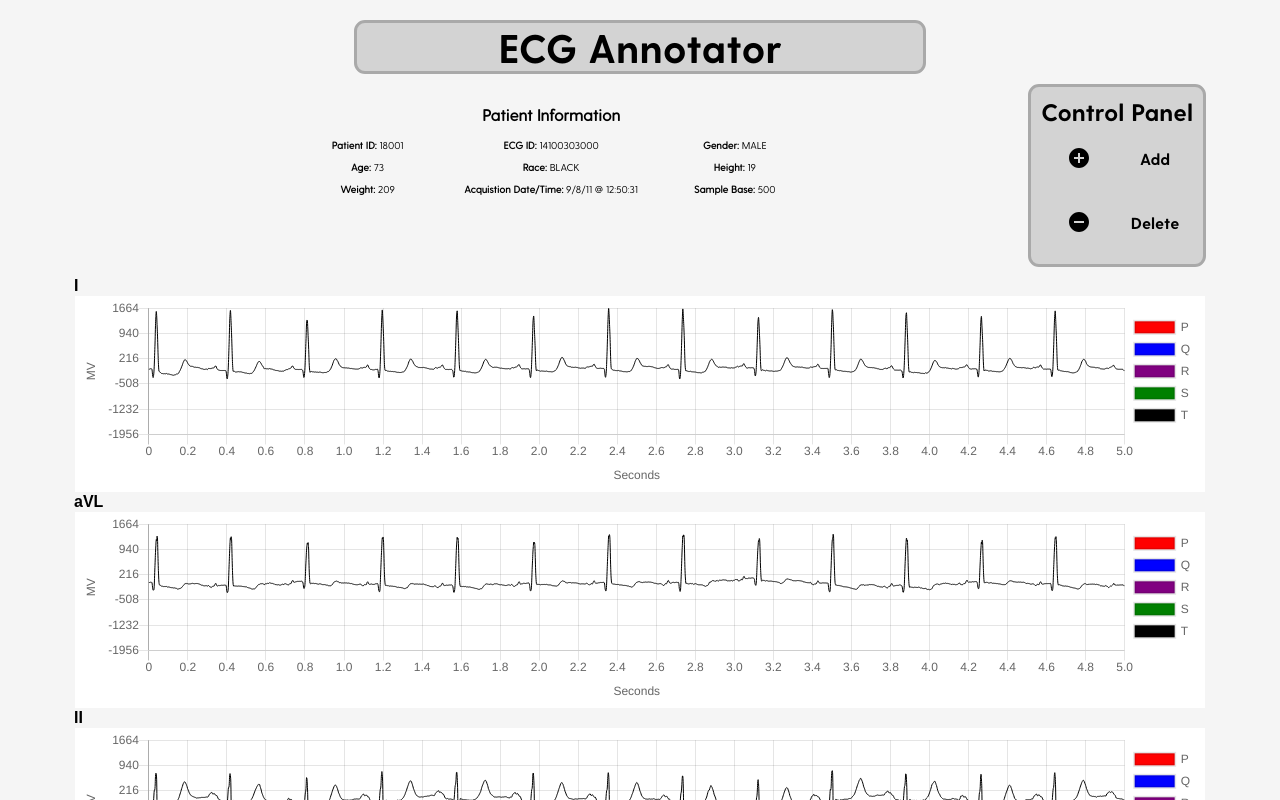
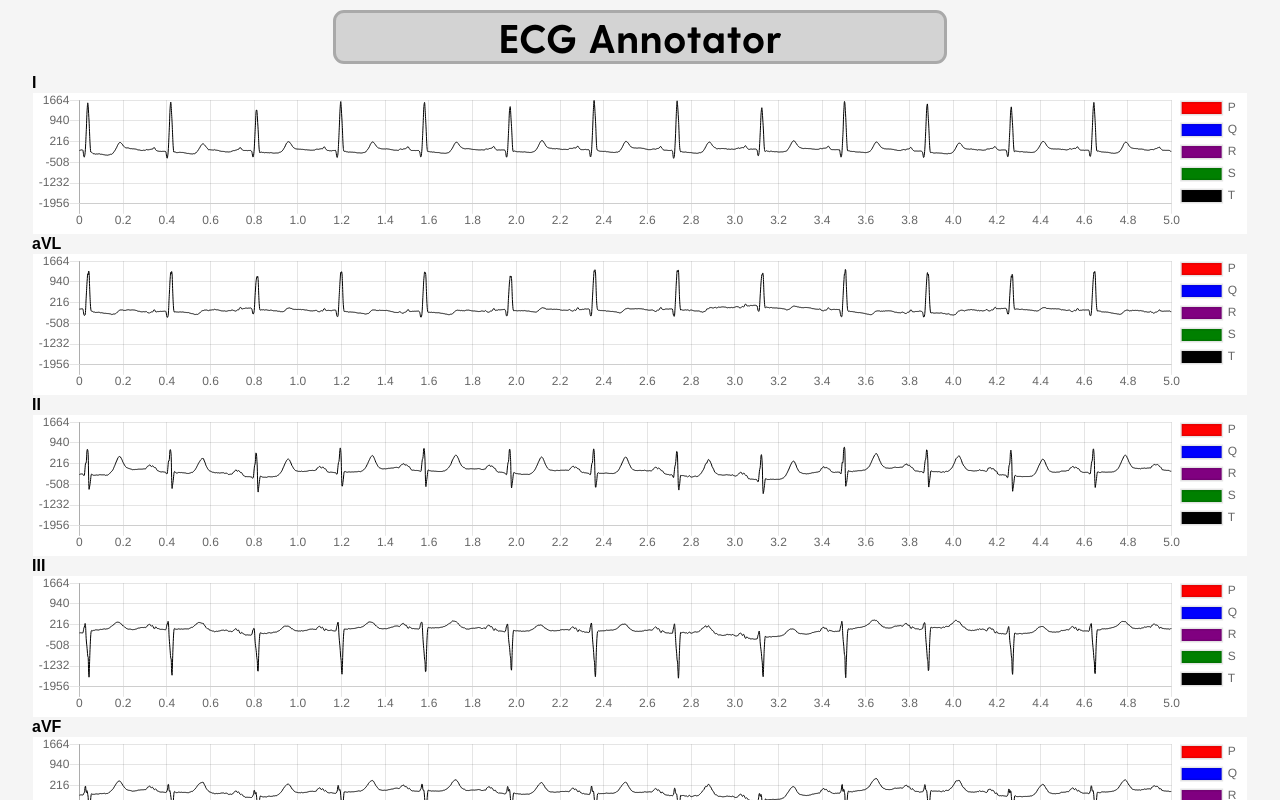
Before and after one commit to mtmiller0417/CISC475, a React (Create React App) app in the folder client/: page / in a window 1280 px wide. Shown: the top 800 px of the page. Built offline with nearby package versions, Linux system fonts and the light colour scheme; the HTML template or start-up script is replaced by a standard one; a web font is replaced by a local one.

Commit message:
possible formatting

```diff
--- a/client/src/components/Graph.js
+++ b/client/src/components/Graph.js
@@ -215,7 +215,7 @@ class Graph extends Component{
             ],
           };
 
-          let height = 50
+          let height = 35
           let dataLen = this.state.data.datasets.data.length
           let total_time = 1
           if(this.state.data.datasets.data[dataLen - 1]){
@@ -275,7 +275,7 @@ class Graph extends Component{
                                         display: true,
                                     },*/
                                     scaleLabel: {
-                                        display: true,
+                                        display: false,
                                         labelString: 'Seconds'
                                     }
                                 }],
@@ -289,7 +289,7 @@ class Graph extends Component{
                                         display: true
                                     },
                                     scaleLabel: {
-                                        display: true,
+                                        display: false,
                                         labelString: 'MV'
                                     }
                                 }]
--- a/client/src/components/Grid/Grid.module.scss
+++ b/client/src/components/Grid/Grid.module.scss
@@ -1,5 +1,5 @@
 .grid {
 	display: grid;
 	grid-template-columns: 12fr;
-	margin: 10px;
+	margin: 0px;
 }
--- a/client/src/components/Grid/GridItem/GridItem.module.scss
+++ b/client/src/components/Grid/GridItem/GridItem.module.scss
@@ -1,6 +1,6 @@
 .gridItem {
 	background-color: white;
-	padding: 5px;
+	padding: 0px;
 	font-size: 30px;
 	text-align: center;
 	border: 1px solid #f5f5f5;
--- a/client/src/components/MainContainer/MainContainer.js
+++ b/client/src/components/MainContainer/MainContainer.js
@@ -287,8 +287,7 @@ export default class MainContainer extends React.Component {
 			<div className={styles.container}>
 				<Grid>
 					<Header />
-					<Metadata />
-					<ControlPanel />
+
 				</Grid>
 
 				<Grid>
@@ -316,6 +315,7 @@ export default class MainContainer extends React.Component {
                     <GridItem inputArr={{data: this.state.v5, title: "V5", labels: this.state.labels, p: this.state.p, q: this.state.q, r: this.state.r, s: this.state.s, t: this.state.t, extra_info: this.state.extra_info}}/>
 					<div><b>V6</b></div>
                     <GridItem inputArr={{data: this.state.v6, title: "V6", labels: this.state.labels, p: this.state.p, q: this.state.q, r: this.state.r, s: this.state.s, t: this.state.t, extra_info: this.state.extra_info}}/>
+                                    <Metadata />
 				</Grid>
 			</div>
 		);
--- a/client/src/components/MainContainer/MainContainer.module.scss
+++ b/client/src/components/MainContainer/MainContainer.module.scss
@@ -1,4 +1,4 @@
 .container {
-	width: 90vw;
+	width: 95vw;
 	margin: 0 auto;
 }
--- a/client/src/components/Metadata/Metadata.module.scss
+++ b/client/src/components/Metadata/Metadata.module.scss
@@ -4,12 +4,12 @@
 }
 
 .metadata {
-	text-align: center;
+	text-align: left;
 	border: 1px solid #f5f5f5;
-	border-top-right-radius: 11px;
-	border-top-left-radius: 11px;
+	border-top-right-radius: 1px;
+	border-top-left-radius: 1px;
 	font-family: Greycliff;
-	margin: 10px auto;
+	margin: 1px auto;
 }
 
 .metadataInfo {
@@ -19,7 +19,7 @@
 
 .metadataHeader {
 	font-size: 16px;
-	padding: 10px;
+	padding: 5px;
 }
 
 .metadataGrid {
```
Also changed, not shown: client/package.json (+4 -4 lines), 1 other file (tests, documents, lock files or other folders).
